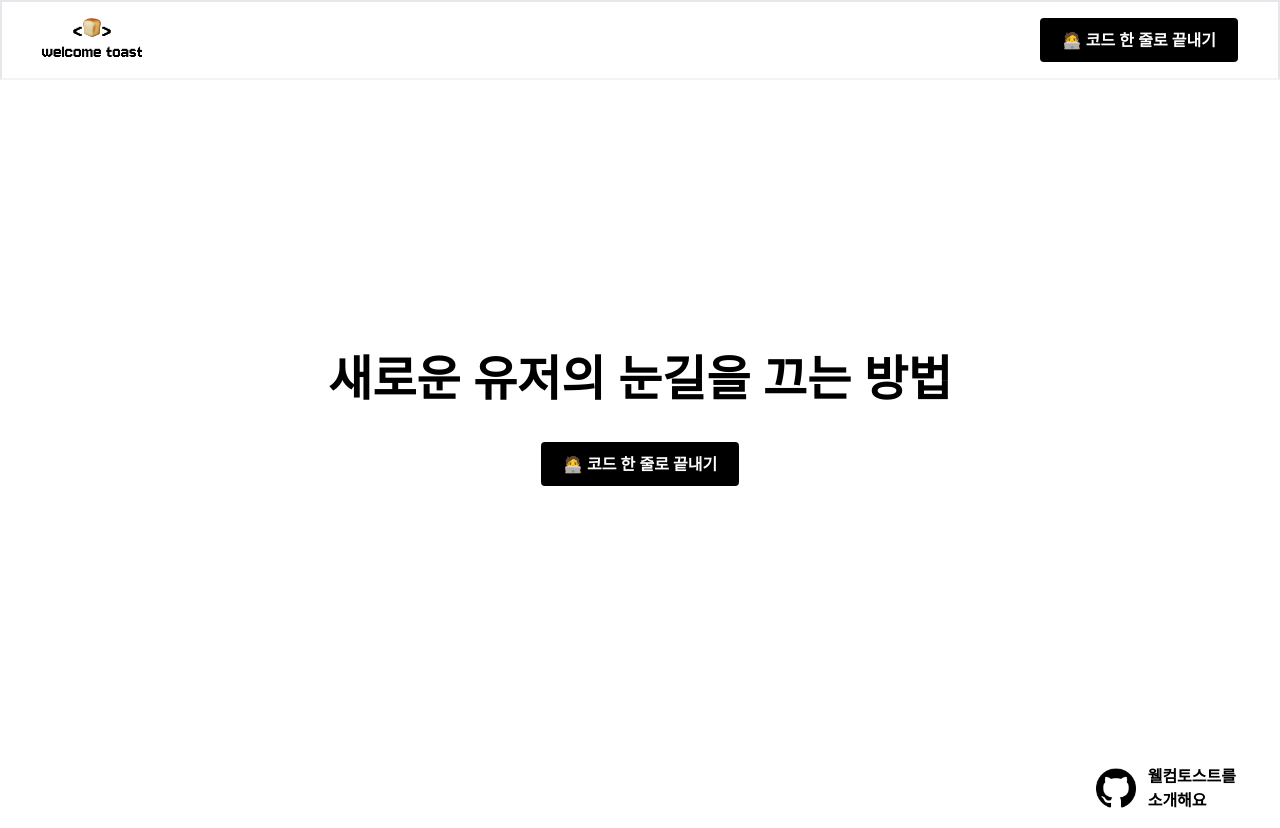
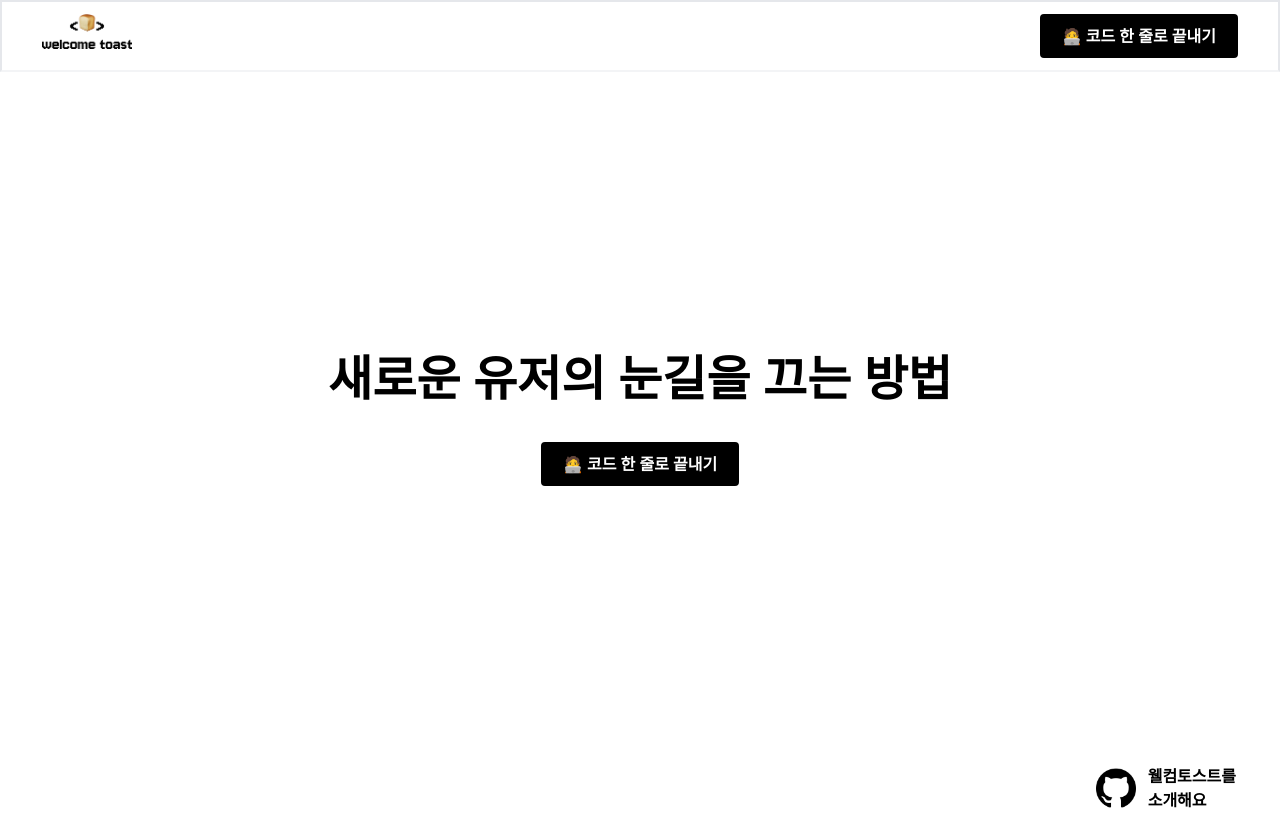
Before and after one commit to welcome-toast/admin, a React (Vite) app: page / in a window 1280 px wide. Built offline with nearby package versions, Linux system fonts and the light colour scheme; no server answers.

Commit message:
Design: modify header margin

```diff
--- a/src/widgets/Header.jsx
+++ b/src/widgets/Header.jsx
@@ -51,10 +51,10 @@ function Header({ user, setUser }) {
   return (
     <header className="fixed inset-0 z-100 mx-auto h-max w-full backdrop-blur-xl">
       <nav className="flex justify-between border-2 border-b-gray-100 border-solid">
-        <div className="my-4 ml-10">
-          <img alt="logo-white-home" src="/assets/logo-header.png" width="100" />
+        <div className="my-3 ml-10">
+          <img alt="logo-white-home" src="/assets/logo-header.png" width="90" />
         </div>
-        <div className="my-4 mr-10">
+        <div className="my-3 mr-10">
           {user.id === "" ? (
             <Button text={CTA_SIGNIN} onClick={handleSignInButtonClick} />
           ) : (
```
